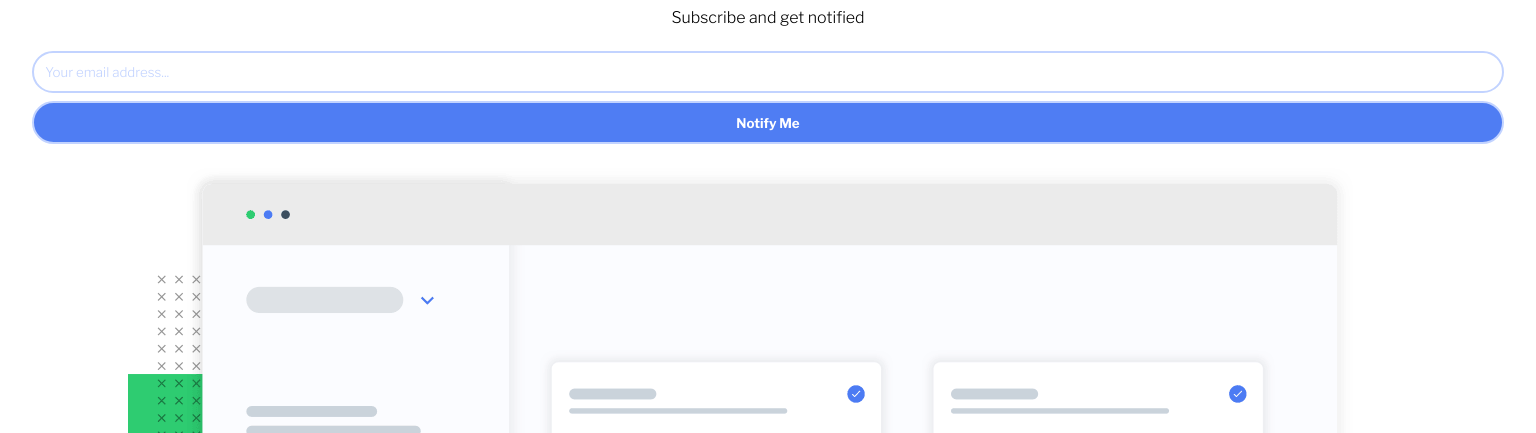
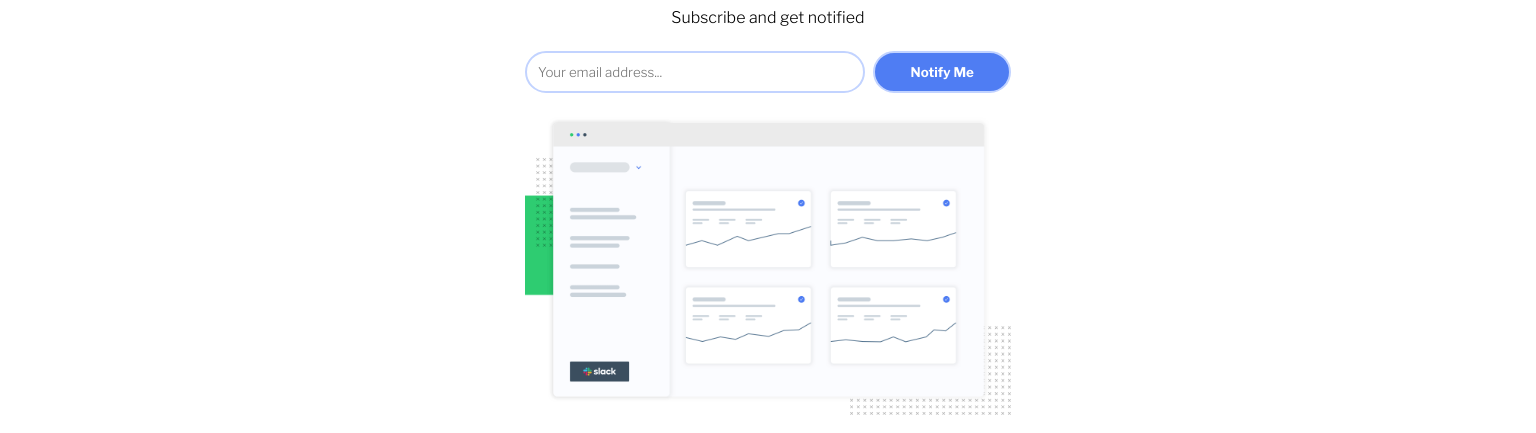
Before and after one commit to h4rdPL/ping-coming-soon-page-master, a plain HTML site: page index.html in a window 1536 px wide. Shown: the part 159-592 px from the top of the page. Drawn offline with nearby package versions, Linux system fonts and the light colour scheme.

Commit message:
adding desktop style

```diff
--- a/index.html
+++ b/index.html
@@ -36,7 +36,7 @@
           <input
             type="text"
             id=""
-            value="Your email address..."
+            placeholder="Your email address..."
             class="container__input"
           />
           <input
@@ -48,7 +48,7 @@
         <img
           src="images/illustration-dashboard.png"
           alt="dashboard-illustration"
-          class="container__images"
+          class="container__image"
         />
         <ul class="container__list">
           <li class="container__icon">
--- a/styles/_layout.scss
+++ b/styles/_layout.scss
@@ -1,11 +1,19 @@
 .container {
-  padding: 4rem 2rem;
+  padding: 4rem 4rem;
   display: flex;
   flex-direction: column;
   justify-content: center;
   align-items: center;
   gap: 1.5rem;
   font-family: $fontFamily;
+  text-align: center;
+  margin: 0 auto;
+  @media (min-width: 1024px) {
+    width: 50%;
+  }
+  @media (min-width: 1400px) {
+    width: 40%;
+  }
   &__header {
     font-weight: lighter;
     &--bold {
@@ -17,15 +25,22 @@
     gap: 0.5rem;
     flex-direction: column;
     width: 100%;
+    @media (min-width: 1400px) {
+      flex-direction: row;
+      justify-content: center;
+    }
   }
   &__input {
     padding: 0.7rem;
     border-radius: 25px;
     border: 2px solid $paleBlue;
-    color: $paleBlue;
-
     font-family: $fontFamily;
+    width: 100%;
+    @media (min-width: 1400px) {
+      width: 70%;
+    }
     &--btn {
+      flex: 1;
       background-color: $blue;
       font-weight: bold;
       color: #fff;
```
Also changed, not shown: styles/style.css, 1 other file.
